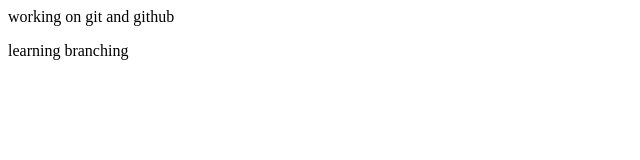
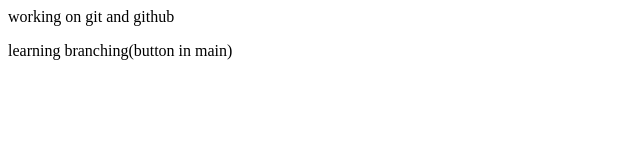
Before and after one commit to DhanaSree999/LocalRepo, a plain HTML site: page index.html in a window 1280 px wide. Shown: the full height of the page, 0-640 px from the left. Drawn offline with Linux system fonts and the light colour scheme.

Commit message:
edited file in main

```diff
--- a/index.html
+++ b/index.html
@@ -1,2 +1,2 @@
 <p> working on git and github</p>
-<p>learning branching</p>
+<p>learning branching(button in main)</p>
```
